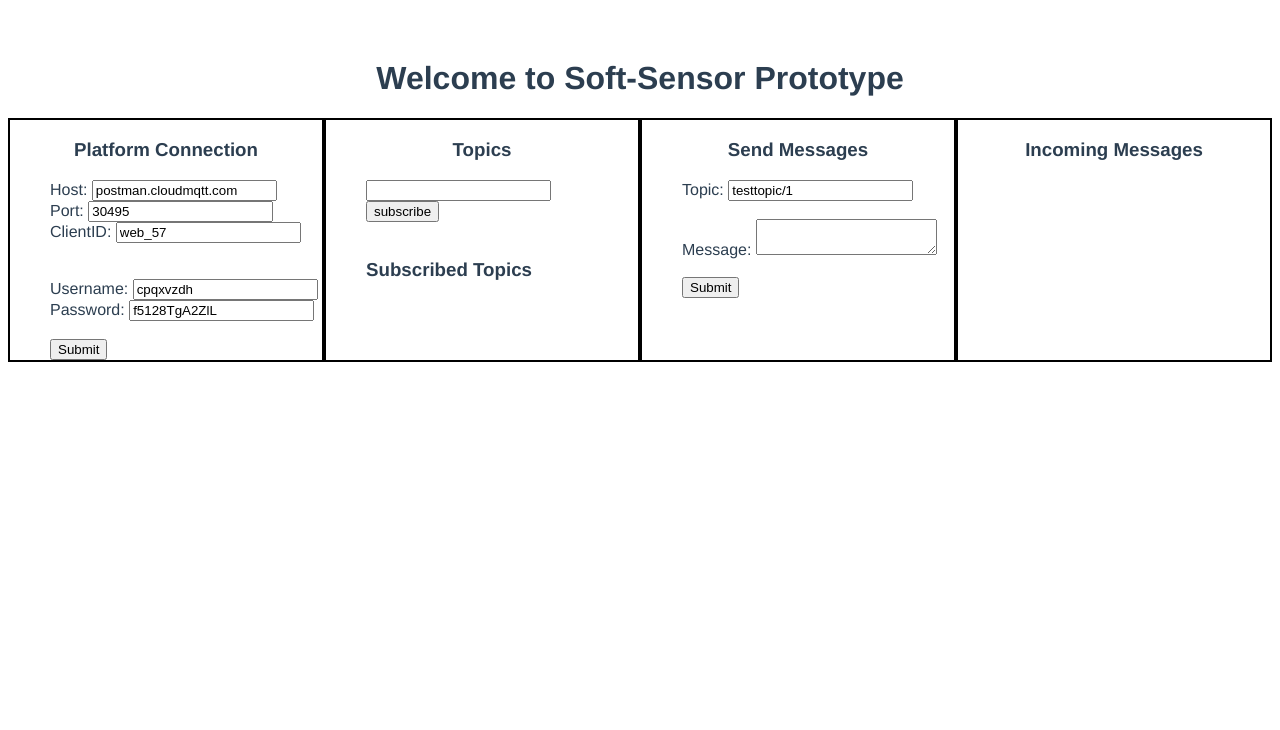
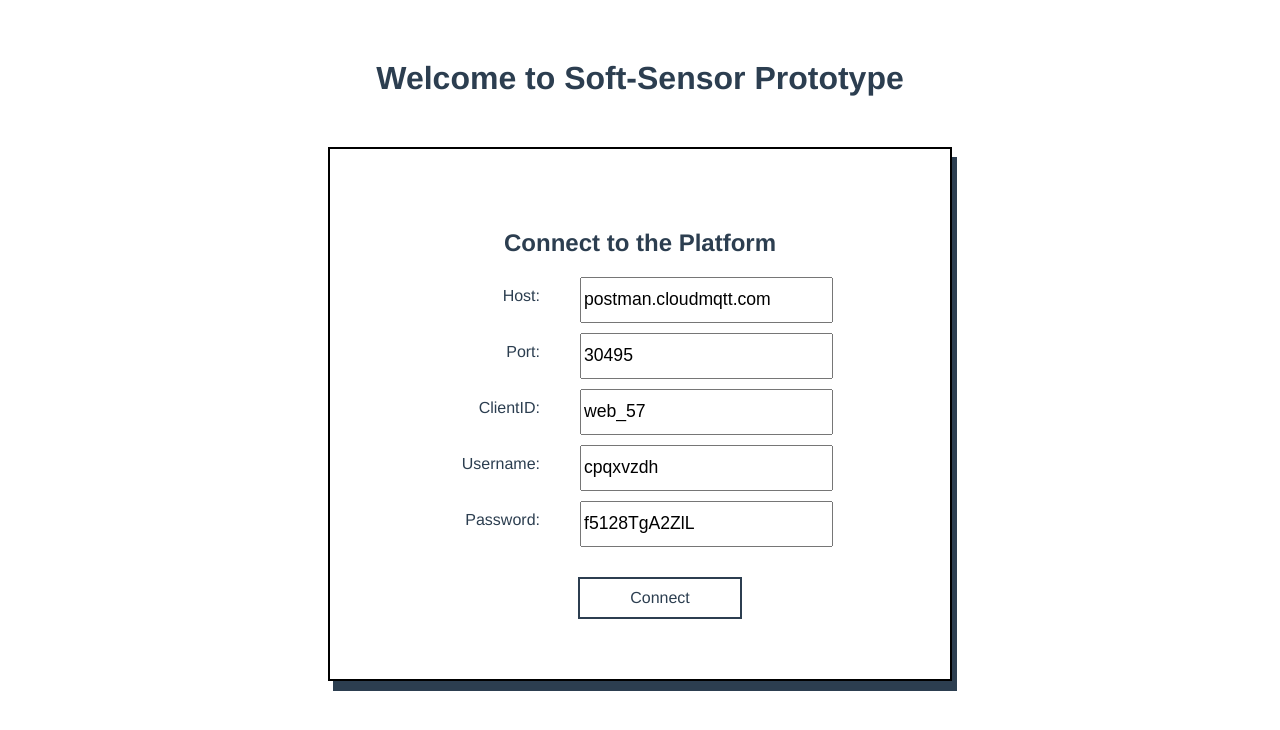
Before and after one commit to AnkurDahama/soft-sensor, a Vue app in the folder soft-sensor-prototype/: page / in a window 1280 px wide. Shown: the top 730 px of the page. Built offline with nearby package versions, Linux system fonts and the light colour scheme; what paho-mqtt would draw is missing.

Commit message:
MQTT working properly final

```diff
--- a/soft-sensor-prototype/package.json
+++ b/soft-sensor-prototype/package.json
@@ -10,7 +10,8 @@
   "dependencies": {
     "core-js": "^2.6.5",
     "paho-mqtt": "^1.1.0",
-    "vue": "^2.6.10"
+    "vue": "^2.6.10",
+    "vuex": "^3.1.1"
   },
   "devDependencies": {
     "@vue/cli-plugin-babel": "^3.9.0",
--- a/soft-sensor-prototype/src/App.vue
+++ b/soft-sensor-prototype/src/App.vue
@@ -1,8 +1,11 @@
 <template>
   <div id="app">
     <HelloWorld msg="Welcome to Soft-Sensor Prototype"/>
-    <div id="main-grid">
-      <div class="main-grid-cols"> <h3>Platform Connection</h3> <connection/> </div>
+    <div v-if="!isConnected" class="popup">
+      <connection />
+    </div>
+
+    <div v-if="isConnected" id="main-grid">
       <div class="main-grid-cols"> <h3>Topics</h3> <topics /> </div>
       <div class="main-grid-cols"> <h3>Send Messages</h3> <post-message/> </div>
       <div class="main-grid-cols"> <h3>Incoming Messages</h3> <incoming-msg/> </div>
@@ -24,7 +27,20 @@ export default {
     PostMessage,
     Topics,
     IncomingMsg
-  }
+  },
+  data() {
+    return {
+      isConnected: false
+    }
+  },
+  mounted() {
+        this.$root.$on('connected', ()=> {
+            this.isConnected = true;
+        });
+        this.$root.$on('disconnected', ()=> {
+          this.isConnected = false;
+        })
+    },
 }
 </script>
 
@@ -33,14 +49,15 @@ export default {
   font-family: 'Avenir', Helvetica, Arial, sans-serif;
   -webkit-font-smoothing: antialiased;
   -moz-osx-font-smoothing: grayscale;
-  text-align: center;
+  /* text-align: center; */
   color: #2c3e50;
   margin-top: 60px;
 }
 
 #main-grid {
   display: grid;
-  grid-template-columns: 25% 25% 25% 25%;
+  grid-template-columns: 33% 33% 33%;
+  /* margin: 0 auto; */
 }
 
 .main-grid-cols {
@@ -49,6 +66,55 @@ export default {
 
 .root-div {
   text-align: left;
-  margin-left: 40px;
+  /* margin-left: 40px; */
+}
+
+.root-heading {
+  text-align: center;
+}
+
+.popup {
+  border: solid black 2px;
+  box-shadow: 5px 10px;
+  /* width: fit-content; */
+  width: 500px;
+  padding: 60px 60px 60px 60px;
+  margin: 0 auto;
+  margin-top: 50px;
+}
+
+.input-form {
+  display: grid;
+  grid-template-columns: 30% 70%;
+  row-gap: 10px;
+  column-gap: 40px;
+}
+
+.form-field {
+  font-size: 1.1em;
+  width: 70%;
+  height: 40px;
+}
+
+.form-label {
+  margin-top: 10px;
+  text-align: right;
+}
+
+.form-submit {
+  border: 2px solid #2c3e50;
+  padding: 10px 50px;
+  text-align: center;
+  grid-column: 1/-1;
+  margin: 0 auto;
+  margin-top: 20px;
+}
+
+.form-submit:active {
+  background-color: #2c3e50;
+}
+
+.form-submit:hover {
+  cursor: pointer;
 }
 </style>
--- a/soft-sensor-prototype/src/components/Connection.vue
+++ b/soft-sensor-prototype/src/components/Connection.vue
@@ -1,14 +1,20 @@
 <template>
     <div class="root-div">
-        Host: <input type="text" name="mqtt_host" v-model="host" /> <br/>
-        Port: <input type="number" name="mqtt_port" v-model="port" /> <br/>
-        ClientID: <input type="text" name="mqtt_clientid" v-model="clientId" /> <br/>
-        <br/><br/>
-        Username: <input type="text" name="mqtt_username" v-model="username" /> <br/>
-        Password: <input type="text" name="mqtt_password" v-model="password" /> <br/><br/>
+        <h2 class="root-heading"> Connect to the Platform </h2>
+        <div class="input-form">
+            <div class="form-label">Host:</div> <div><input class="form-field" type="text" name="mqtt_host" v-model="host" /></div>
+            <div class="form-label">Port:</div> <div><input class="form-field" type="number" name="mqtt_port" v-model="port" /></div>
+            <div class="form-label">ClientID:</div> <div><input class="form-field" type="text" name="mqtt_clientid" v-model="clientId" /></div>
+            <div class="form-label">Username:</div> <div><input class="form-field" type="text" name="mqtt_username" v-model="username" /></div>
+            <div class="form-label">Password:</div> <div><input class="form-field" type="text" name="mqtt_password" v-model="password" /></div>
 
-        <input type="submit" name="mqtt_submit" v-on:click="ConnectToMqtt" />
-        <b v-if="isConnected"> Connected </b>
+            <div class="form-submit" v-on:click="ConnectToMqtt">Connect</div>
+            <!-- <input class="form-submit" type="submit" name="mqtt_submit" v-on:click="ConnectToMqtt" />  -->
+            <!-- <div><b v-if="isConnected"> Connected </b></div> -->
+        </div>
+
+
+
     </div>
 </template>
 
@@ -43,13 +49,16 @@ export default {
         },
         onConnect: function() {
             console.log("Connected");
+
             this.$root.$emit('connected');
+
             this.isConnected = true;
         },
         onConnectionLost: function(responseObject) {
             if (responseObject.errorCode !== 0) {
             console.log("onConnectionLost:"+responseObject.errorMessage);
             this.isConnected = false;
+            this.$root.$emit('disconnected');
   		    }
         }
 
--- a/soft-sensor-prototype/src/components/HelloWorld.vue
+++ b/soft-sensor-prototype/src/components/HelloWorld.vue
@@ -17,6 +17,7 @@ export default {
 <style scoped>
 h3 {
   margin: 40px 0 0;
+
 }
 ul {
   list-style-type: none;
@@ -29,4 +30,7 @@ li {
 a {
   color: #42b983;
 }
+.hello {
+  text-align: center;
+}
 </style>
--- a/soft-sensor-prototype/src/components/IncomingMsg.vue
+++ b/soft-sensor-prototype/src/components/IncomingMsg.vue
@@ -15,15 +15,14 @@ export default {
         }
     },
     mounted() {
-        this.$root.$on('connected', ()=> {
-            this.$client.obj.onMessageArrived = this.onMessageArrived;
-        })
+        this.$client.obj.onMessageArrived = this.onMessageArrived;
     },
     methods: {
         onMessageArrived: function(message) {
             console.log(message);
             var key_len = this.messages.length;
             this.messages.push({id: key_len, message: message});
+            console.log(this.messages);
         }
     }
 }
--- a/soft-sensor-prototype/src/main.js
+++ b/soft-sensor-prototype/src/main.js
@@ -1,8 +1,10 @@
 import Vue from 'vue'
 import App from './App.vue'
 import Paho from 'paho-mqtt'
+import store from './store'
 
 Vue.use(Paho);
+
 Vue.prototype.$client = {obj: "a"};
 Vue.prototype.$CreateClient = function(ser, port, clientId) {
   this.$client.obj = new Paho.Client(ser, port, clientId);
@@ -14,5 +16,6 @@ Vue.prototype.$SubTopics = {list: []};
 
 Vue.config.productionTip = false
 new Vue({
+  store,
   render: h => h(App),
 }).$mount('#app')
--- /dev/null
+++ b/soft-sensor-prototype/src/store.js
@@ -0,0 +1,15 @@
+import Vue from "vue";
+import Vuex from "vuex";
+
+Vue.use(Vuex);
+
+export default new Vuex.Store({
+    state: {
+        isConnected: false
+    },
+    mutations: {
+        SET_IS_CONNECTED: (state, is_connected) => {
+            state.isConnected = is_connected;
+        }
+    }
+});
```
Also changed, not shown: 1 other file (tests, documents, lock files or other folders).
